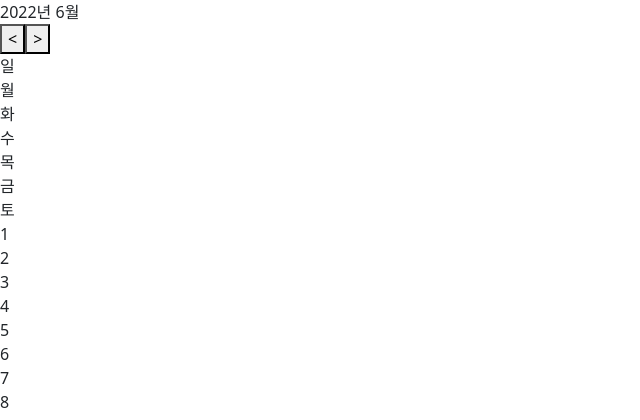
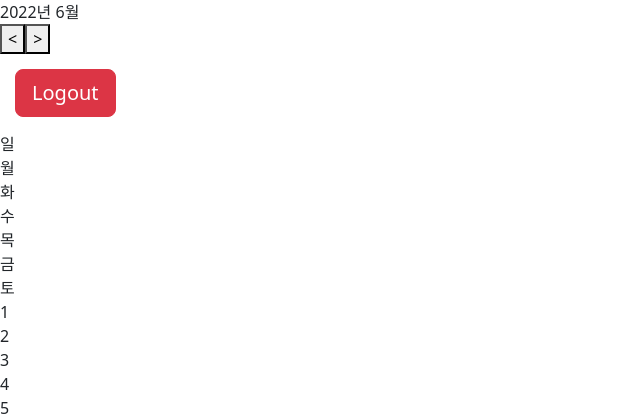
Before and after one commit to lun4-light/todo-calendars, a Django app: page / in a window 1280 px wide. Shown: the top 420 px of the page, without its empty margins (0-640 px from the left). Run offline with Django 4.2, Linux system fonts and the light colour scheme; the visitor is signed in with stand-in values (Sample User, id 1); some libraries are stand-ins or nearby versions.

Commit message:
Feat: Logout link added to calendar page and todo-list page.

```diff
--- a/calendar_page/templates/calendar/calendar.html
+++ b/calendar_page/templates/calendar/calendar.html
@@ -17,6 +17,10 @@
                 <div class="nav">
                     <button class="nav-btn go-prev" onclick="prevMonth()">&lt;</button>
                     <button class="nav-btn go-next" onclick="nextMonth()">&gt;</button>
+                </div>
+                <div style="width:75%;"></div>
+                <div class="button-logout" style="width:auto">
+                    <a href="/accounts/logout" class="btn btn-danger float-sm-right btn-lg" style="margin:15px;">Logout</a>
                 </div>
             </div>
             <div class="main">
--- a/todo_lists/templates/todo_lists/base.html
+++ b/todo_lists/templates/todo_lists/base.html
@@ -11,6 +11,9 @@
         {% endblock %}
     </head>
     <body>
+        <div class="button-logout" style="width:100%; height:100px;">
+            <a href="/accounts/logout" class="btn btn-danger float-sm-right btn-lg" style="margin:15px;">Logout</a>
+        </div>
         <!-- main area -->
         {% block main_area %}
         {% endblock %}
```
